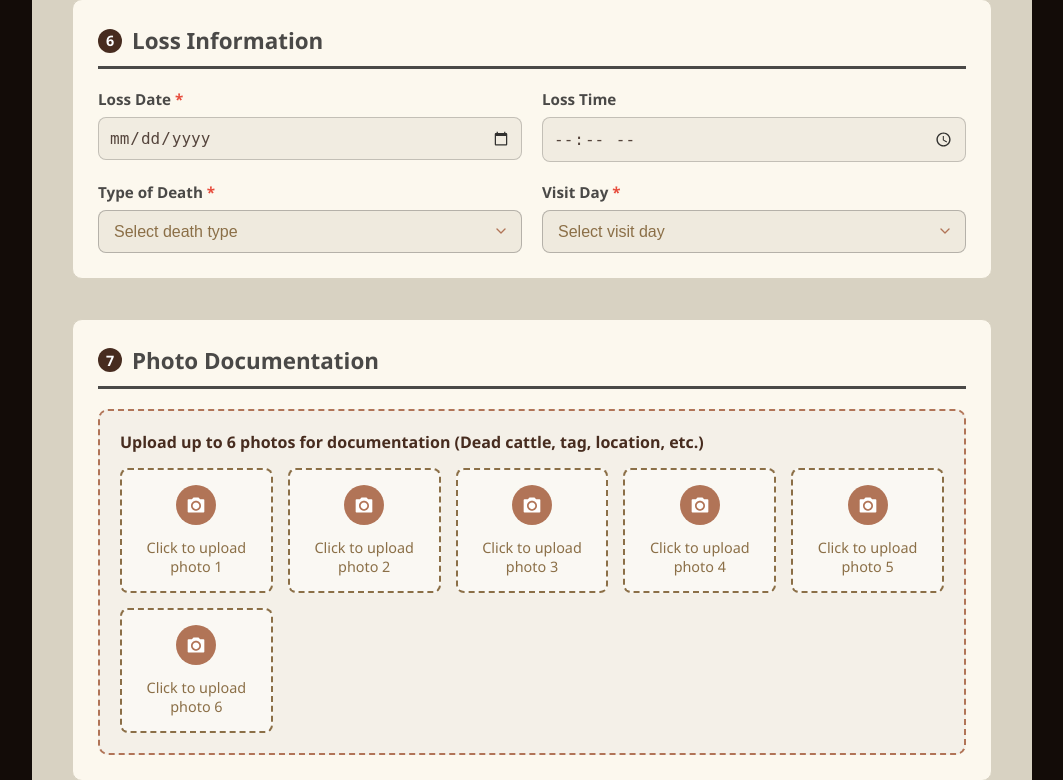
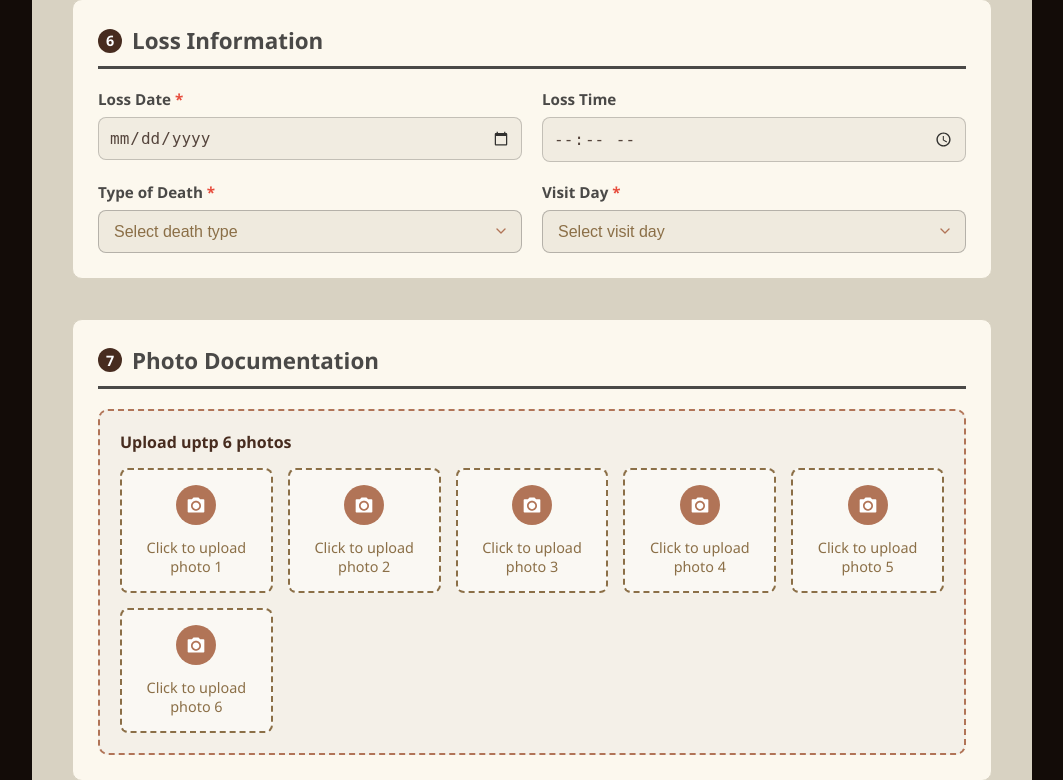
Before and after one commit to PriheaParmar/Cattle, a Flask app: page / in a window 1280 px wide. Shown: the part 2056-2836 px from the top of the page, without its empty margins (108-1171 px from the left). Run offline with Flask 3, Linux system fonts and the light colour scheme.

```diff
--- a/templates/form.html
+++ b/templates/form.html
@@ -713,7 +713,7 @@
                     </h2>
                     <div class="photo-section">
                         <p style="color: #472c1f; margin-bottom: 10px; font-weight: 600;">
-                            Upload up to 6 photos for documentation (Dead cattle, tag, location, etc.)
+                            Upload uptp 6 photos
                         </p>
                         <div class="photo-grid">
                             <div class="photo-upload" id="photo1">
```
